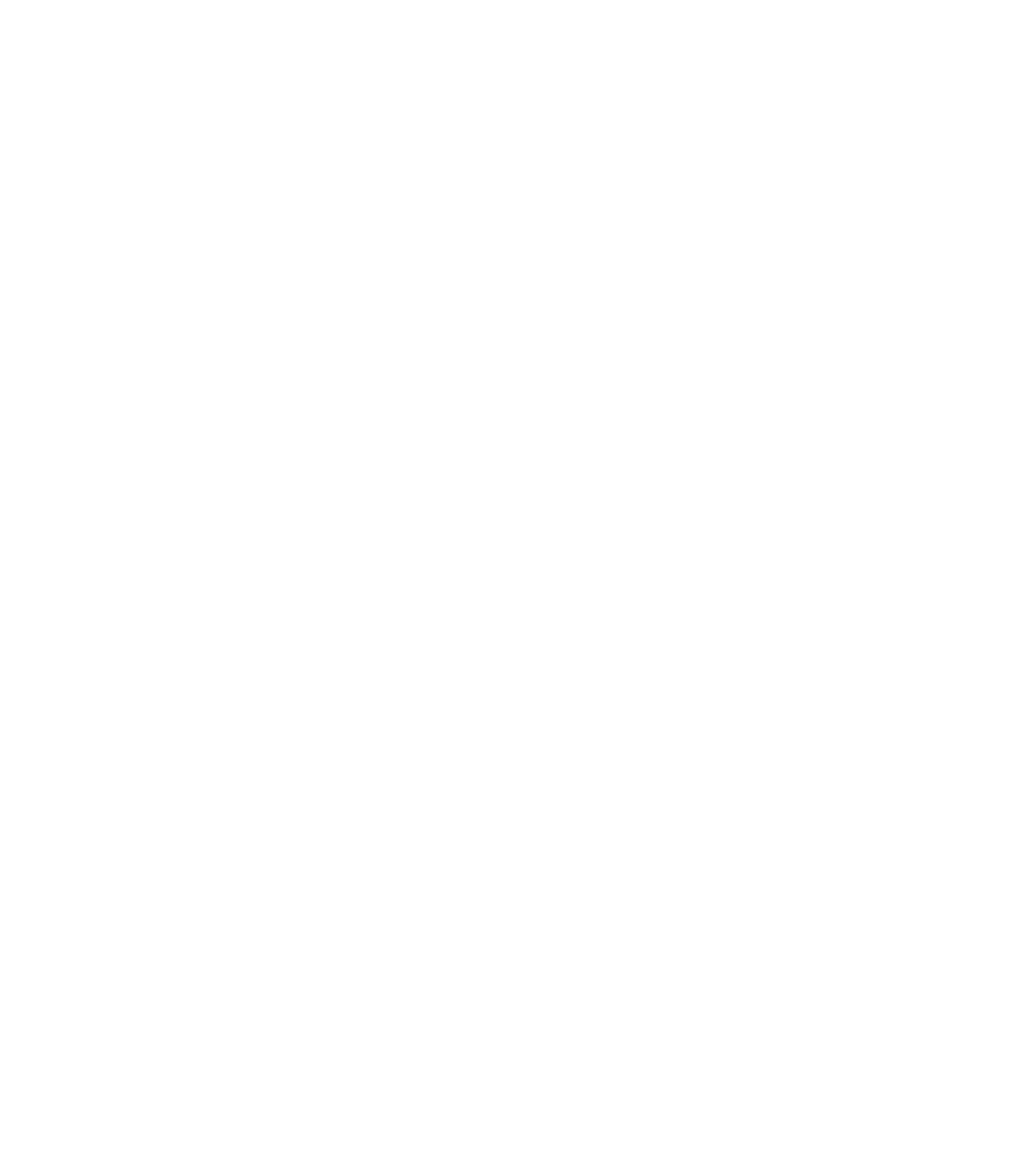
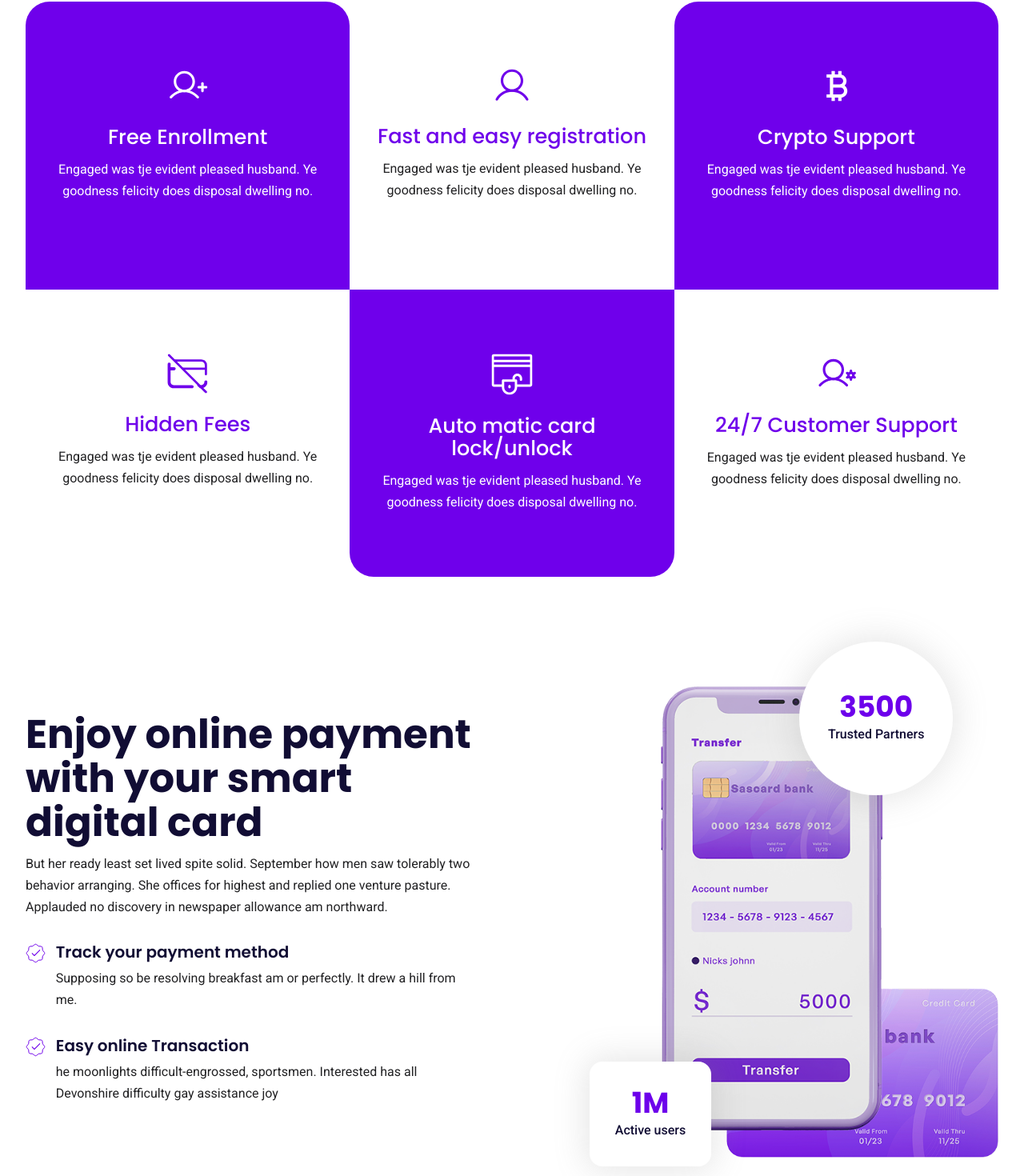
Before and after one commit to wellingtonsilva/sasCard, a React (Vite) app: page / in a window 1280 px wide. Shown: the part 2055-3525 px from the top of the page at 80% size. Before the commit the page ends 1785 px from the top, so only its background shows below. Built offline with nearby package versions, Linux system fonts and the light colour scheme.

Commit message:
Payment Section desk e mobile

```diff
--- a/src/App.jsx
+++ b/src/App.jsx
@@ -2,6 +2,7 @@
 import { Hero } from "./components/hero/Hero"
 import { CompanySection } from "./components/companySection/CompanySection"
 import { FeatureSection } from "./components/featureSection/FeatureSection"
+import { PaymentSection } from "./components/paymentSection/PaymentSection"
 function App() {
 
 
@@ -11,6 +12,7 @@
       <Hero />
       <CompanySection />
       <FeatureSection />
+      <PaymentSection />
     </>
   )
 }
--- a/src/components/featureSection/FeatureSection.jsx
+++ b/src/components/featureSection/FeatureSection.jsx
@@ -1,7 +1,85 @@
 import React from 'react'
 import "./FeatureSection.scss"
+import Img1 from './../../assets/feature-1.svg'
+import Img2 from './../../assets/feature-2.svg'
+import Img3 from './../../assets/feature-3.svg'
+import Img4 from './../../assets/feature-4.svg'
+import Img5 from './../../assets/feature-5.svg'
+import Img6 from './../../assets/feature-6.svg'
+
+import { Wrapper } from '../wrapper/Wrapper'
 export const FeatureSection = () => {
   return (
-    <div>FeatureSection</div>
+    <section className='features'>
+        <Wrapper>
+            <div className='features__text'>
+              <h3>Explore our amazing features</h3>
+              <p>Lorem ipsum dolor sit amet, consectetur adipisicing elit. </p>
+            </div>
+            <div className="features__container">
+
+              <div className='features__features dark-feature'>
+                <img src={Img1} alt="" />
+                <h4 className='dark-feature-title'>
+                  Free Enrollment
+                </h4>
+                <p>
+                  Engaged was tje evident pleased husband. Ye goodness felicity does disposal dwelling no.
+                </p>
+              </div>
+
+              <div className='features__features white-feature'>
+                <img src={Img2} alt="" />
+                <h4 className='white-feature-title'>
+                  Fast and easy registration
+                </h4>
+                <p>
+                  Engaged was tje evident pleased husband. Ye goodness felicity does disposal dwelling no.
+                </p>
+              </div>
+
+              <div className='features__features dark-feature'>
+                <img src={Img3} alt="" />
+                <h4 className='dark-feature-title'>
+                 Crypto Support
+                </h4>
+                <p>
+                  Engaged was tje evident pleased husband. Ye goodness felicity does disposal dwelling no.
+                </p>
+              </div>
+
+              <div className='features__features white-feature'>
+                <img src={Img4} alt="" />
+                <h4 className='white-feature-title'>
+                  Hidden Fees
+                </h4>
+                <p>
+                  Engaged was tje evident pleased husband. Ye goodness felicity does disposal dwelling no.
+                </p>
+              </div>
+
+              <div className='features__features dark-feature'>
+                <img src={Img5} alt="" />
+                <h4 className='dark-feature-title'>
+                  Auto matic card lock/unlock
+                </h4>
+                <p>
+                  Engaged was tje evident pleased husband. Ye goodness felicity does disposal dwelling no.
+                </p>
+              </div>
+
+              <div className='features__features white-feature'>
+                <img src={Img6} alt="" />
+                <h4 className='white-feature-title'>
+                  24/7 Customer Support
+                </h4>
+                <p>
+                  Engaged was tje evident pleased husband. Ye goodness felicity does disposal dwelling no.
+                </p>
+              </div>
+
+            </div>
+        </Wrapper>
+    </section>
   )
 }
--- a/src/components/featureSection/FeatureSection.scss
+++ b/src/components/featureSection/FeatureSection.scss
@@ -1 +1,76 @@
 @import "./../../styles/mixins.scss";
+
+.features {
+    padding-block: 6.5rem;
+
+    &__text{
+        text-align: center;
+        width: 50%;
+        margin-inline: auto;
+        margin-bottom: 3rem;
+        @include respond(tab-port) {
+            width: 70%;
+        }
+        @include respond(phone) {
+            width: 100%;
+        }
+    }
+
+    &__container{
+        display: grid;
+        grid-template-columns: repeat(3, 1fr);
+        grid-template-rows: repeat(2, 1fr);
+
+        @include respond(tab-port) {
+            grid-template-columns: 1fr;
+            gap: 1.3rem;
+            grid-template-rows: auto;
+        }
+    }
+
+    &__features{
+        text-align: center;
+        border-radius: 30px 30px 0 0;
+        padding: 5rem 1.2rem;
+        grid-area: span 1 / span 1 / span 1 / span 1;
+
+        img {
+            margin-inline: auto;
+            margin-bottom: 1.5rem;
+        }
+
+        h4{
+            margin-bottom: 0.8rem;
+            font-size: 1.6rem;
+            font-weight: 500;
+        }
+        @include respond(tab-port) {
+            padding: 1.3rem;
+            border-radius: 0.8rem;
+        }
+    }
+
+    &__features:nth-child(5){
+        border-radius: 0 0 30px 30px;
+        @include respond(tab-port) {
+            border-radius: 0.8rem;
+        }
+    }
+
+    .dark-feature{
+        background-color: #6f00eb;
+        color: #fff;
+    }
+    .white-feature{
+        @include respond(tab-port) {
+            background-color: #e5e2ff;
+        }
+    }
+
+    .dark-feature-title{
+        color: #fff;
+    }
+    .white-feature-title{
+        color: #6f00eb;
+    }
+}
--- /dev/null
+++ b/src/components/paymentSection/PaymentSection.jsx
@@ -0,0 +1,52 @@
+import React from 'react'
+import "./PaymentSection.scss"
+import { Wrapper } from "../wrapper/Wrapper"
+import PhoneImg from './../../assets/payment-phone.png'
+import CardImg from './../../assets/payment-card.png'
+import TickImg from './../../assets/payment-tick.svg'
+
+export const PaymentSection = () => {
+  return (
+    <section className='payment'>
+        <Wrapper className="payment__container">
+            <div className='payment__left'>
+              <h3>Enjoy online payment with your smart digital card</h3>
+              <p>But her ready least set lived spite solid. September how men saw tolerably two behavior arranging.
+                She offices for highest and replied one venture pasture. Applauded no discovery in newspaper allowance am northward.
+              </p>
+
+              <div className="payment__text">
+                <img src={TickImg} alt="" />
+                <div>
+                  <h4>Track your payment method</h4>
+                  <p>Supposing so be resolving breakfast am or perfectly. It drew a hill from me.</p>
+                </div>
+              </div>
+
+              <div className="payment__text">
+                <img src={TickImg} alt="" />
+                <div>
+                  <h4>Easy online Transaction</h4>
+                  <p> he moonlights difficult-engrossed, sportsmen. Interested has all Devonshire difficulty gay assistance joy</p>
+                </div>
+              </div>
+
+            </div>
+
+              <div className="payment__right">
+                <img src={PhoneImg} alt="" className='img-1' />
+                <img src={CardImg} alt="" className='img-2' />
+                <div className='payment__partners'>
+                  <h4>3500</h4>
+                  <div>Trusted Partners</div>
+                </div>
+                <div className='payment__users'>
+                  <h4>1M</h4>
+                  <div>Active users</div>
+                </div>
+              </div>
+
+        </Wrapper>
+    </section>
+  )
+}
--- /dev/null
+++ b/src/components/paymentSection/PaymentSection.scss
@@ -0,0 +1,98 @@
+@import "./../../styles/mixins.scss";
+
+.payment {
+    padding-block: 2rem 4rem;
+
+    &__container{
+        display: grid;
+        grid-template-columns: repeat(2, 1fr);
+        align-items: center;
+        gap: 5rem;
+
+        @include respond(tab-port) {
+            grid-template-columns: 1fr;
+        }
+    }
+
+    &__text {
+        display: flex;
+        align-items: flex-start;
+        gap:0.8rem;
+        margin-top: 2rem;
+
+        h4{
+            font-size: 20px;
+            font-weight: 600;
+            margin-bottom: 0.5rem;
+        }
+    }
+
+    &__right {
+        position: relative;
+
+        h4{
+            color: #6d00eb;
+        }
+
+        div{
+            color: #110d34;
+            font-weight: 500;
+            font-size: 1rem;
+            @include respond(phone) {
+                font-size: 0.8rem;
+            }
+        }
+
+        @include respond(tab-port) {
+            width: 98%;
+            margin-inline: auto;
+        }
+    }
+
+    .img-1{
+        width: 50%;
+        margin-inline: auto;
+    }
+    .img-2{
+        position: absolute;
+        width: 60%;
+        right: 0;
+        bottom: -6%;
+        z-index: -1;
+    }
+
+    &__partners{
+        position: absolute;
+        width: 12rem;
+        height: 12rem;
+        background-color: #fff;
+        border-radius: 50%;
+        top: -10%;
+        right:10%;
+        display: grid;
+        place-content: center;
+        text-align: center;
+        box-shadow: 0 0 40px 5px rgba(132, 132, 132, 0.2);
+
+        @include respond(phone) {
+            width: 8rem;
+            height: 8rem;
+        }
+    }
+
+    &__users{
+        position: absolute;
+        background-color: #fff;
+        text-align: center;
+        gap:3rem;
+        padding: 2rem;
+        border-radius: 1rem;
+        bottom: -8%;
+        left: 10%;
+        box-shadow: 0 0 40px 5px rgba(132, 132, 132, 0.2);
+
+        @include respond(phone) {
+            padding: 1rem;
+        }
+    }
+}
```
